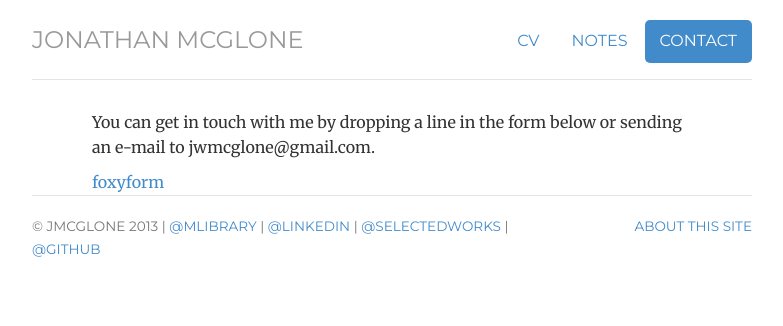
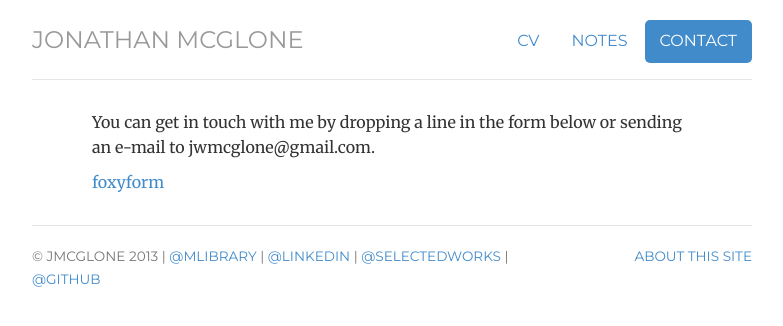
Before and after one commit to jmcglone/jmcglone.github.io, a Jekyll site: the page built from contact/index.html, in a window 1280 px wide. Shown: the top 326 px of the page, without its empty margins (248-1031 px from the left). Built offline with Jekyll 4.4.1, drawn with Linux system fonts in a browser that asks for light colours.

Commit message:
Update style.css

```diff
--- a/css/style.css
+++ b/css/style.css
@@ -32,7 +32,6 @@ ul.listnotes { margin: 0 auto; }
 ul.listnotes li {line-height: 30px; }
 
 /* Note */
-.notes, .contact, .about, .cv, .error { margin-bottom: 30px; }
 .note, .contact, .about, .error { width: 600px; margin: 0 auto; line-height: 25px; }
 .note h2.date { font-size: 24.5px; font-weight: 300; font-style: italic; }
 
@@ -42,6 +41,8 @@ ul.listnotes li {line-height: 30px; }
 .cv h2 { font-size: 26.5px; }
 .cv h1 { font-size: 32.5px; }
 
+.notes, .contact, .about, .cv, .error { margin-bottom: 30px; }
+
 /* Contact */
 iframe {font-family: 'Merriweather', Georgia, Times; font-size: 16px;}
 
```
